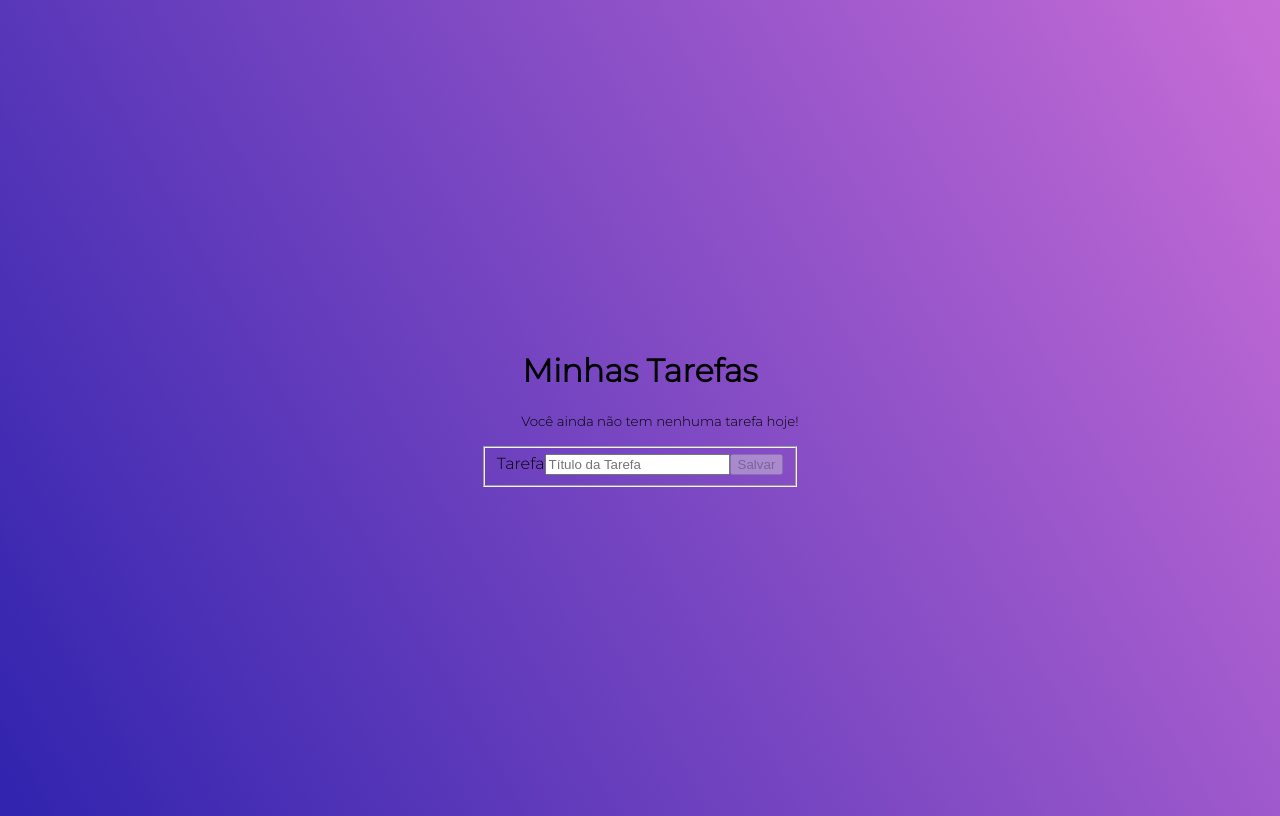
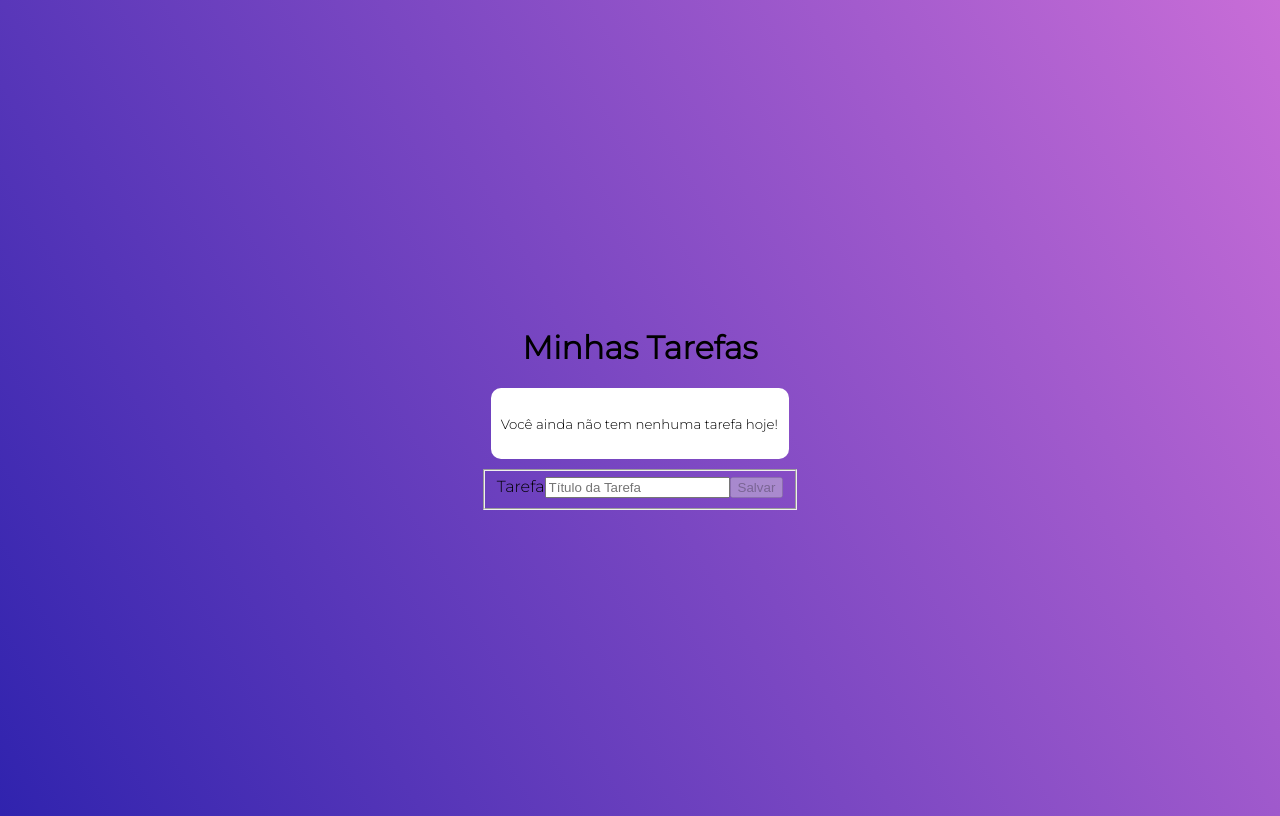
Before and after one commit to tarcisioribeiro-zz/Angular, an Angular app in the folder todo/: page / in a window 1280 px wide. Built offline with nearby package versions, Linux system fonts and the light colour scheme.

Commit message:
Estilizando os Itens.

```diff
--- a/todo/src/app/app.component.html
+++ b/todo/src/app/app.component.html
@@ -2,7 +2,7 @@
 <ul>
     <p *ngIf="todos.length==0"><small>Você ainda não tem nenhuma tarefa hoje!</small></p>
     <li *ngFor="let todo of todos">
-        {{todo.id}}. {{todo.title}} |
+        {{todo.title}} |
         <button *ngIf="!todo.done" (click)="markAsDone(todo)">Concluir</button> |
         <button *ngIf="todo.done" (click)="markAsUndone(todo)">Refazer</button> |
         <button (click)="remove(todo)">Remover</button>
--- a/todo/src/styles.css
+++ b/todo/src/styles.css
@@ -12,3 +12,41 @@
     background: -webkit-linear-gradient(60deg, #3023ae 0%, #c86dd7 100%);
     background: linear-gradient(60deg, #3023ae 0%, #c86dd7 100%);
 }
+
+button {
+    cursor: pointer;
+}
+
+ul {
+    text-align: left;
+    margin: 10px;
+    padding: 10px;
+    list-style: none;
+    background: #fff;
+    border-radius: 10px;
+    -webkit-box-shadow: 3px 4px 14 px 0x rgba(0, 0, 0, 0.39);
+    -moz-box-shadow: 3px 4px 14 px 0x rgba(0, 0, 0, 0.39);
+    box-shadow: 3px 4px 14 px 0x rgba(0, 0, 0, 0.39);
+}
+
+li {
+    padding: 15px;
+    margin: 10px;
+    font-size: 1em;
+    font-style: italic;
+    border-bottom: 2px solid rgba(0, 0, 0, 0.2);
+}
+
+li>button {
+    border: none;
+    background-color: #fff;
+    font-size: 1em;
+    float: right;
+    opacity: 0.6;
+    transition: opacity 1s;
+}
+
+li>button:hover {
+    opacity: 1;
+    transition: opacity 1s;
+}
```
